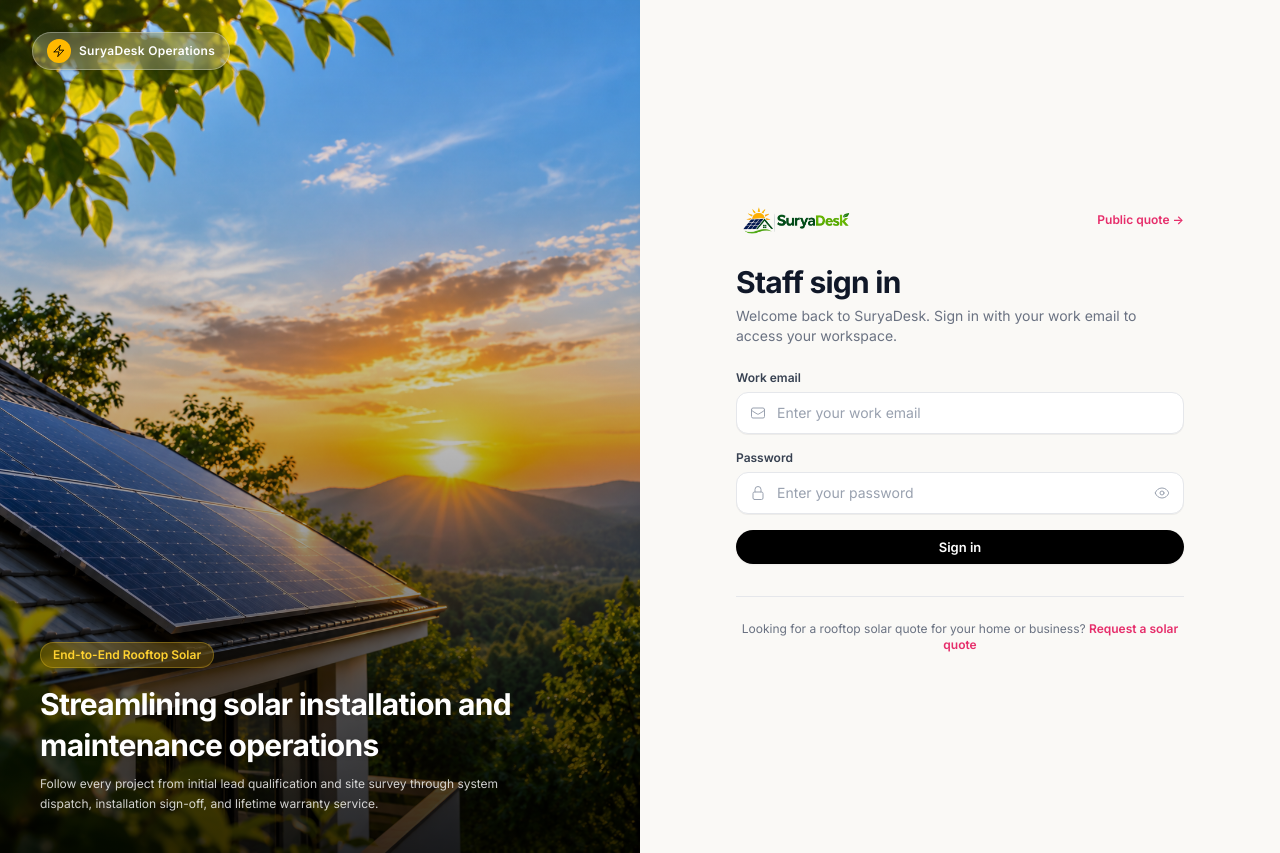
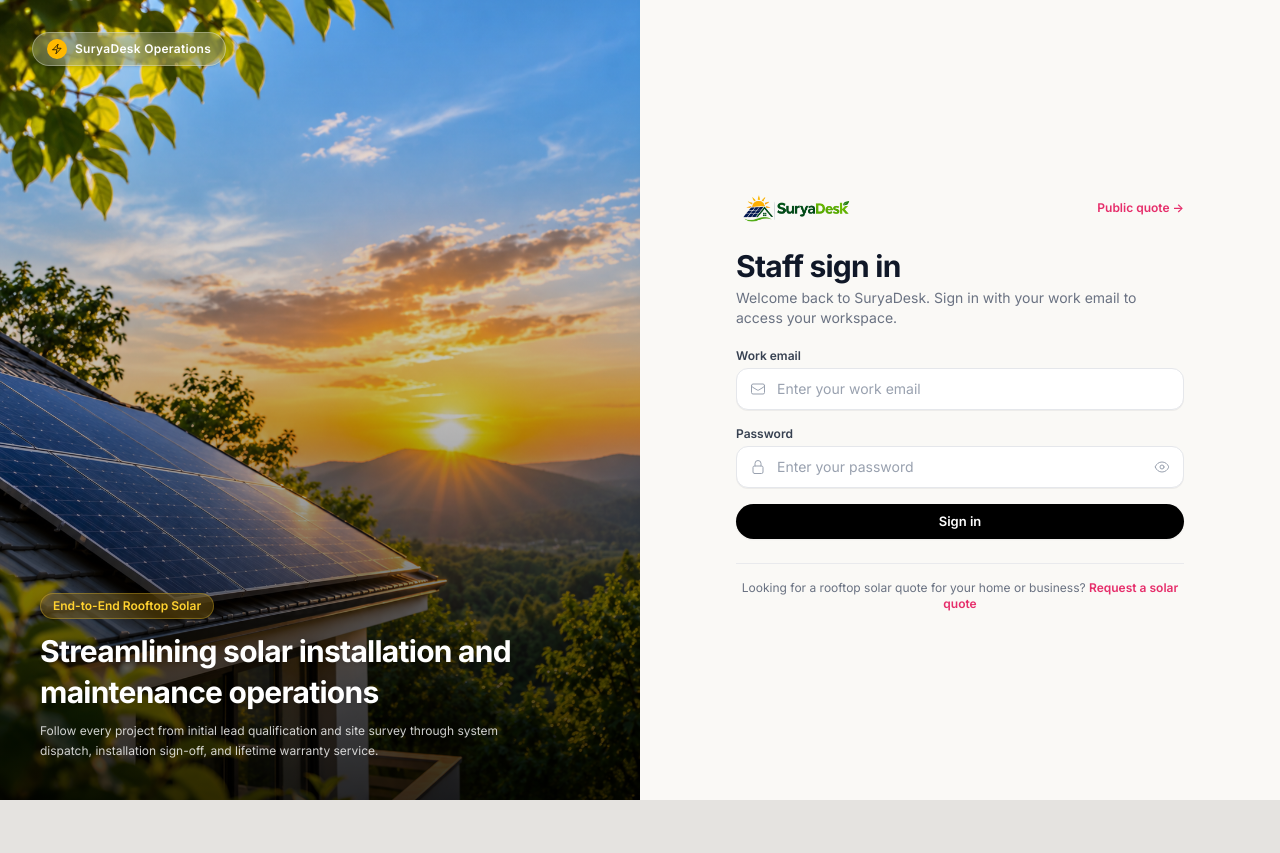
Before and after one commit to amanrj03/SuryaDesk, a React (Vite) app in the folder frontend/: page /login in a window 1280 px wide. After the commit the page ends 800 px from the top, so only its background shows below. Built offline with nearby package versions, Linux system fonts and the light colour scheme.

Commit message:
fix(auth): prevent login page scroll by locking desktop viewport and positioning background asset

```diff
--- a/frontend/src/App.jsx
+++ b/frontend/src/App.jsx
@@ -349,31 +349,31 @@ function Login({ onLogin }) {
   }
 
   return (
-    <main className="login-screen grid min-h-screen w-full grid-cols-1 lg:grid-cols-2 bg-[#FAF9F6] text-[#2D2D2E] antialiased box-border overflow-x-hidden">
+    <main className="login-screen w-full min-h-screen lg:h-screen lg:max-h-screen grid grid-cols-1 lg:grid-cols-2 bg-[#FAF9F6] text-[#2D2D2E] antialiased box-border overflow-hidden lg:overflow-hidden">
       {/* Left side: big image from public folder covering half window */}
       <section
-        className="login-visual relative hidden h-full min-h-screen w-full overflow-hidden bg-neutral-900 lg:block"
+        className="login-visual relative hidden h-full w-full min-h-0 overflow-hidden bg-neutral-900 lg:block"
         aria-label="Solar Operations Showcase"
       >
         <img
           src="/LOGIN_PAGE_IMAGE.png"
           alt="SuryaDesk Solar Operations"
-          className="h-full w-full object-cover object-center"
+          className="absolute inset-0 h-full w-full object-cover object-center"
         />
         <div className="absolute inset-0 bg-gradient-to-t from-black/80 via-black/25 to-transparent" />
-        <div className="absolute top-8 left-8 z-10">
+        <div className="absolute top-6 left-6 z-10 xl:top-8 xl:left-8">
           <div className="flex items-center gap-2 rounded-full bg-white/20 px-3.5 py-1.5 backdrop-blur-md border border-white/30 text-white shadow-sm">
-            <span className="flex size-6 items-center justify-center rounded-full bg-amber-400 text-black">
-              <BoltIcon className="size-3.5" />
+            <span className="flex size-5 items-center justify-center rounded-full bg-amber-400 text-black">
+              <BoltIcon className="size-3" />
             </span>
             <span className="text-xs font-semibold tracking-wide">SuryaDesk Operations</span>
           </div>
         </div>
-        <div className="absolute bottom-10 left-10 right-10 z-10 text-white">
+        <div className="absolute bottom-8 left-8 right-8 z-10 text-white xl:bottom-10 xl:left-10 xl:right-10">
           <span className="inline-flex items-center gap-1.5 rounded-full bg-amber-400/20 px-3 py-1 text-xs font-semibold text-amber-300 backdrop-blur-md border border-amber-300/30">
             End-to-End Rooftop Solar
           </span>
-          <h2 className="mt-4 text-2xl font-bold tracking-tight text-white drop-shadow-sm xl:text-3xl leading-snug">
+          <h2 className="mt-3 text-2xl font-bold tracking-tight text-white drop-shadow-sm xl:text-3xl leading-snug">
             Streamlining solar installation and maintenance operations
           </h2>
           <p className="mt-2 text-xs text-white/80 max-w-lg leading-relaxed">
@@ -384,11 +384,11 @@ function Login({ onLogin }) {
 
       {/* Right side: login form */}
       <section
-        className="login-entry flex min-h-screen w-full flex-col justify-center items-center p-4 sm:p-8 lg:p-12 xl:p-16 bg-[#FAF9F6] box-border"
+        className="login-entry flex min-h-screen lg:min-h-0 h-full w-full flex-col justify-center items-center p-4 sm:p-6 lg:p-8 xl:p-12 bg-[#FAF9F6] box-border lg:overflow-y-auto"
         aria-labelledby="login-title"
       >
-        <div className="login-content w-full max-w-sm sm:max-w-md">
-          <div className="mb-6 flex items-center justify-between">
+        <div className="login-content w-full max-w-sm sm:max-w-md my-auto">
+          <div className="mb-5 flex items-center justify-between">
             <Brand />
             <Link
               to="/enquiry"
@@ -401,12 +401,12 @@ function Login({ onLogin }) {
           <h1 id="login-title" className="text-2xl font-bold tracking-tight text-gray-900 sm:text-3xl">
             Staff sign in
           </h1>
-          <p className="mt-1.5 text-xs text-gray-500 sm:text-sm">
+          <p className="mt-1 text-xs text-gray-500 sm:text-sm">
             Welcome back to SuryaDesk. Sign in with your work email to access your workspace.
           </p>
 
-          <form className="form login-form mt-6 grid gap-4" onSubmit={submit}>
-            <div className="login-field grid gap-1.5">
+          <form className="form login-form mt-5 grid gap-3.5" onSubmit={submit}>
+            <div className="login-field grid gap-1">
               <label htmlFor="login-email" className="text-xs font-semibold text-gray-700">
                 Work email
               </label>
@@ -419,12 +419,12 @@ function Login({ onLogin }) {
                   autoComplete="username"
                   placeholder="Enter your work email"
                   required
-                  className="w-full rounded-xl border border-gray-200 bg-white py-2.5 pl-10 pr-3 text-xs text-gray-900 placeholder-gray-400 shadow-2xs focus:border-gray-400 focus:outline-hidden focus:ring-2 focus:ring-black/10 sm:text-sm"
+                  className="w-full rounded-xl border border-gray-200 bg-white py-2 sm:py-2.5 pl-10 pr-3 text-xs text-gray-900 placeholder-gray-400 shadow-2xs focus:border-gray-400 focus:outline-hidden focus:ring-2 focus:ring-black/10 sm:text-sm"
                 />
               </div>
             </div>
 
-            <div className="login-field grid gap-1.5">
+            <div className="login-field grid gap-1">
               <label htmlFor="login-password" className="text-xs font-semibold text-gray-700">
                 Password
               </label>
@@ -437,7 +437,7 @@ function Login({ onLogin }) {
                   autoComplete="current-password"
                   placeholder="Enter your password"
                   required
-                  className="w-full rounded-xl border border-gray-200 bg-white py-2.5 pl-10 pr-10 text-xs text-gray-900 placeholder-gray-400 shadow-2xs focus:border-gray-400 focus:outline-hidden focus:ring-2 focus:ring-black/10 sm:text-sm"
+                  className="w-full rounded-xl border border-gray-200 bg-white py-2 sm:py-2.5 pl-10 pr-10 text-xs text-gray-900 placeholder-gray-400 shadow-2xs focus:border-gray-400 focus:outline-hidden focus:ring-2 focus:ring-black/10 sm:text-sm"
                 />
                 <button
                   type="button"
@@ -465,7 +465,7 @@ function Login({ onLogin }) {
             </button>
           </form>
 
-          <div className="mt-8 border-t border-gray-200 pt-6 text-center">
+          <div className="mt-6 border-t border-gray-200/80 pt-4 text-center">
             <p className="text-xs text-gray-500">
               Looking for a rooftop solar quote for your home or business?{' '}
               <Link
--- a/frontend/src/styles.css
+++ b/frontend/src/styles.css
@@ -303,9 +303,19 @@ tbody tr:hover {
 /* Login styling: two-split layout with edge-to-edge presentation */
 .login-screen {
   min-height: 100vh;
-  min-height: 100svh;
+  min-height: 100dvh;
   width: 100%;
   display: grid;
   padding: 0;
   background-color: #FAF9F6;
+  overflow: hidden;
 }
+@media (min-width: 1024px) {
+  .login-screen {
+    height: 100vh;
+    height: 100dvh;
+    max-height: 100vh;
+    max-height: 100dvh;
+    overflow: hidden;
+  }
+}
```
